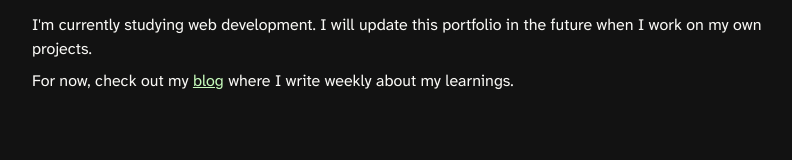
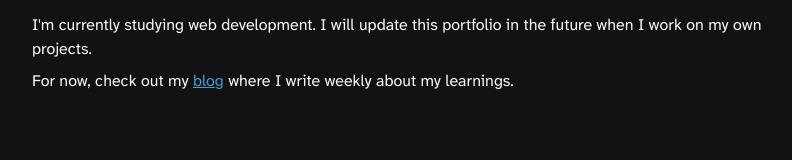
Before and after one commit to arvingarciabtw/portfolio, a React (Vite) app: page / in a window 1280 px wide. Shown: the part 138-298 px from the top of the page, without its empty margins (232-1024 px from the left). Built offline with nearby package versions, Linux system fonts and the light colour scheme.

Commit message:
chore: replace image logo

```diff
--- a/src/styles/index.css
+++ b/src/styles/index.css
@@ -1,13 +1,13 @@
 @font-face {
-  font-family: "Atkinson Hyperlegible Next Regular";
-  src: url("../assets/fonts/AtkinsonHyperlegibleNext-Regular.ttf");
+  font-family: 'Atkinson Hyperlegible Next Regular';
+  src: url('../assets/fonts/AtkinsonHyperlegibleNext-Regular.ttf');
 }
 
 :root {
   --bg: #121212;
   --bg-alt: #1e1e1e;
   --fg: #faf9f6;
-  --accent: #c6fbbb;
+  --accent: #3b9fd3;
   --gray: #979797;
   --dark-gray: #606060;
   --light-gray: #b2b2b2;
@@ -18,7 +18,7 @@
   padding: 0;
   box-sizing: border-box;
   line-height: 1.5;
-  font-family: "Atkinson Hyperlegible Next Regular";
+  font-family: 'Atkinson Hyperlegible Next Regular';
   font-display: swap;
 }
 
```
Also changed, not shown: public/logo_optimized.webp.
